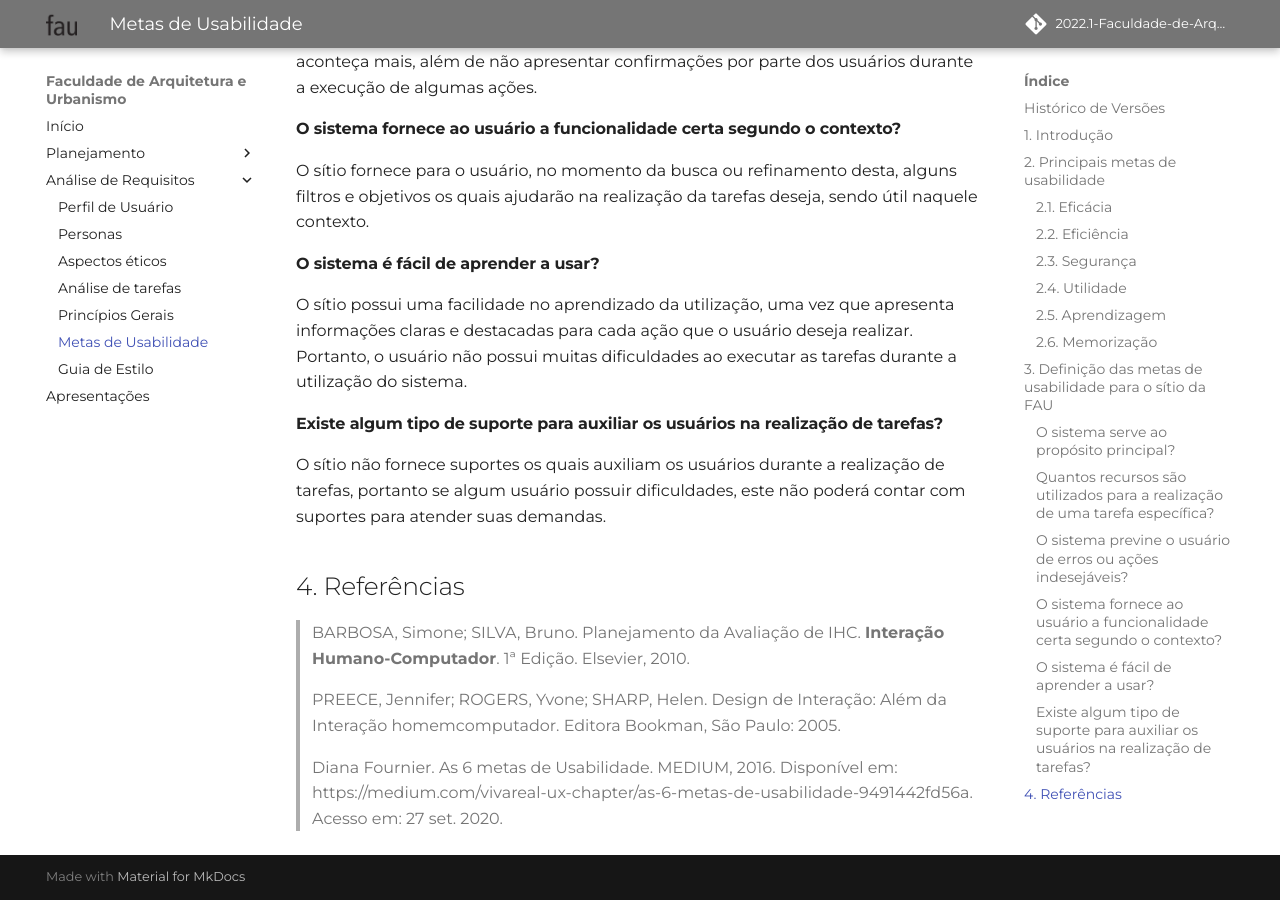
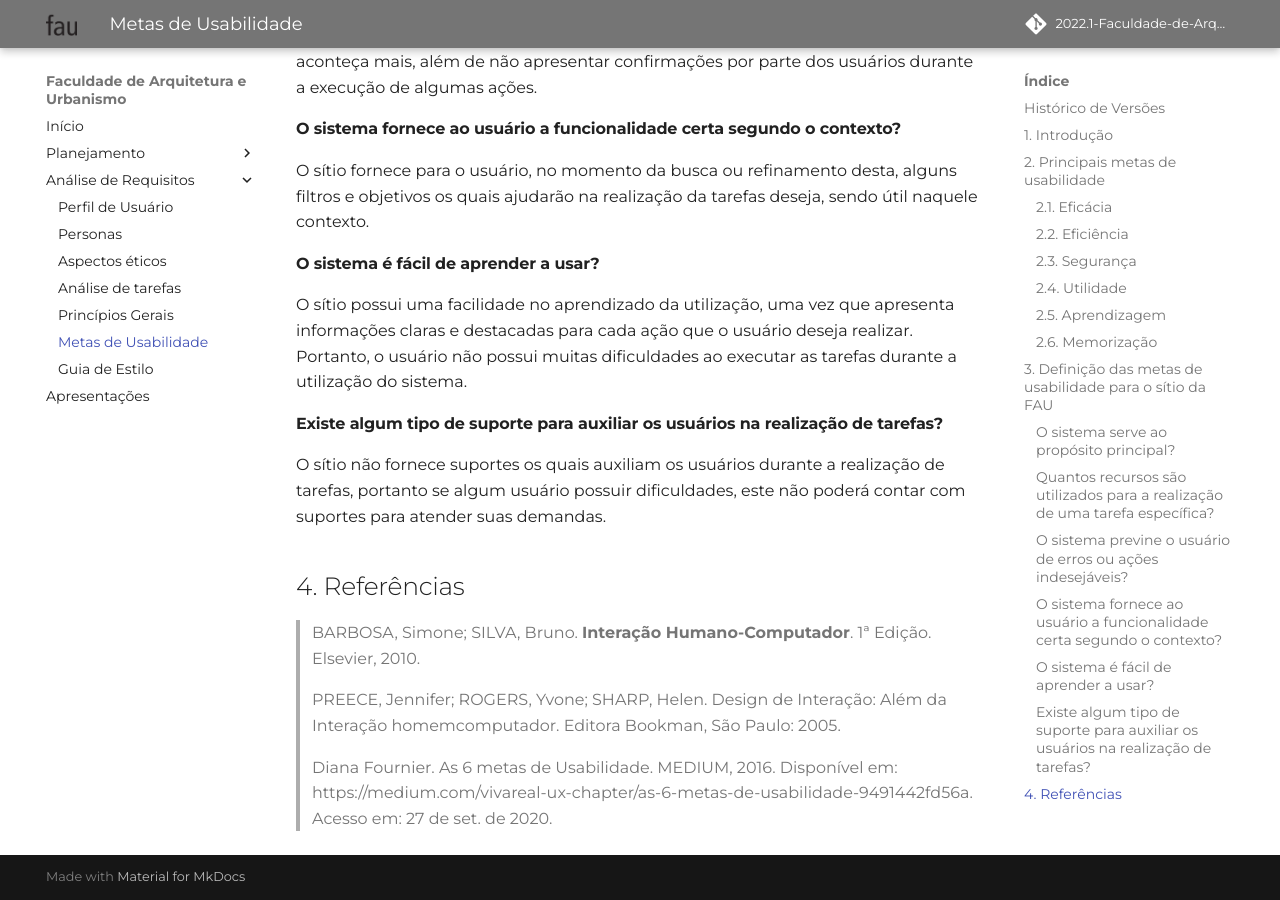
Before and after one commit to Mateusvff/2022.1-Faculdade-de-Arquitetura-e-Urbanismo, an MkDocs documentation site: the page built from docs/analise-de-requisitos/metas-de-usabilidade.md, in a window 1280 px wide and 900 px high, scrolled down 3225 px. Built offline with MkDocs 1.6.1 and Material for MkDocs 9.7.7, drawn with Linux system fonts in a browser that asks for light colours; some web fonts are replaced; comment, search, counter and statistics services are not loaded.

Commit message:
:repeat: correção da bibliografia em Referências

```diff
--- a/docs/analise-de-requisitos/metas-de-usabilidade.md
+++ b/docs/analise-de-requisitos/metas-de-usabilidade.md
@@ -59,8 +59,9 @@ O sítio possui uma facilidade no aprendizado da utilização, uma vez que apres
 O sítio não fornece suportes os quais auxiliam os usuários durante a realização de tarefas, portanto se algum usuário possuir dificuldades, este não poderá contar com suportes para atender suas demandas.
 
 ## 4. Referências
-> BARBOSA, Simone; SILVA, Bruno. Planejamento da Avaliação de IHC. **Interação Humano-Computador**. 1ª Edição. Elsevier, 2010.
+
+> BARBOSA, Simone; SILVA, Bruno. **Interação Humano-Computador**. 1ª Edição. Elsevier, 2010.
 
 > PREECE, Jennifer; ROGERS, Yvone; SHARP, Helen. Design de Interação: Além da Interação homemcomputador. Editora Bookman, São Paulo: 2005.
 
-> Diana Fournier. As 6 metas de Usabilidade. MEDIUM, 2016. Disponível em: https://medium.com/vivareal-ux-chapter/as-6-metas-de-usabilidade-9491442fd56a. Acesso em: 27 set. 2020.
+> Diana Fournier. As 6 metas de Usabilidade. MEDIUM, 2016. Disponível em: https://medium.com/vivareal-ux-chapter/as-6-metas-de-usabilidade-9491442fd56a. Acesso em: 27 de set. de 2020.
```
Also changed, not shown: docs/analise-de-requisitos/Perfil-de-usuario.md (+2 -1 lines), docs/analise-de-requisitos/analise-de-tarefas.md (+2 -1 lines), docs/analise-de-requisitos/personas.md (+1 -1 lines).
